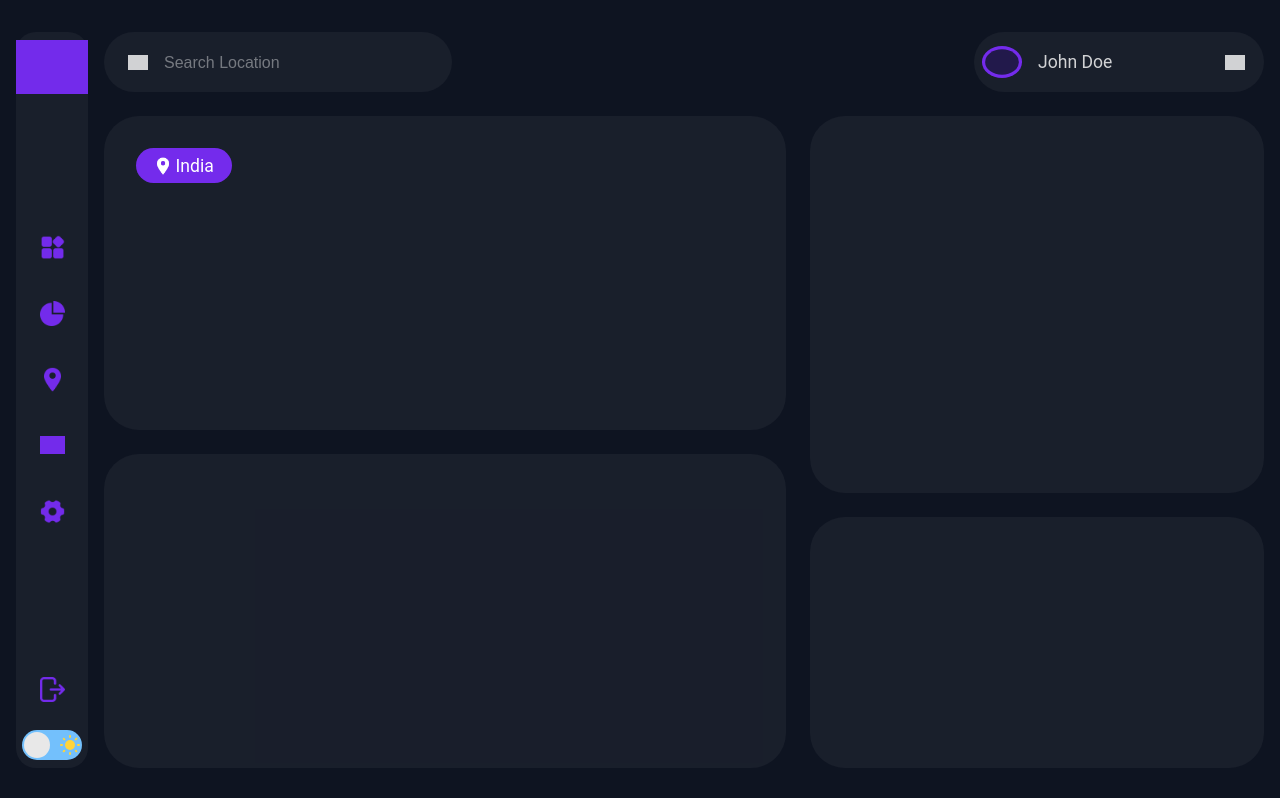
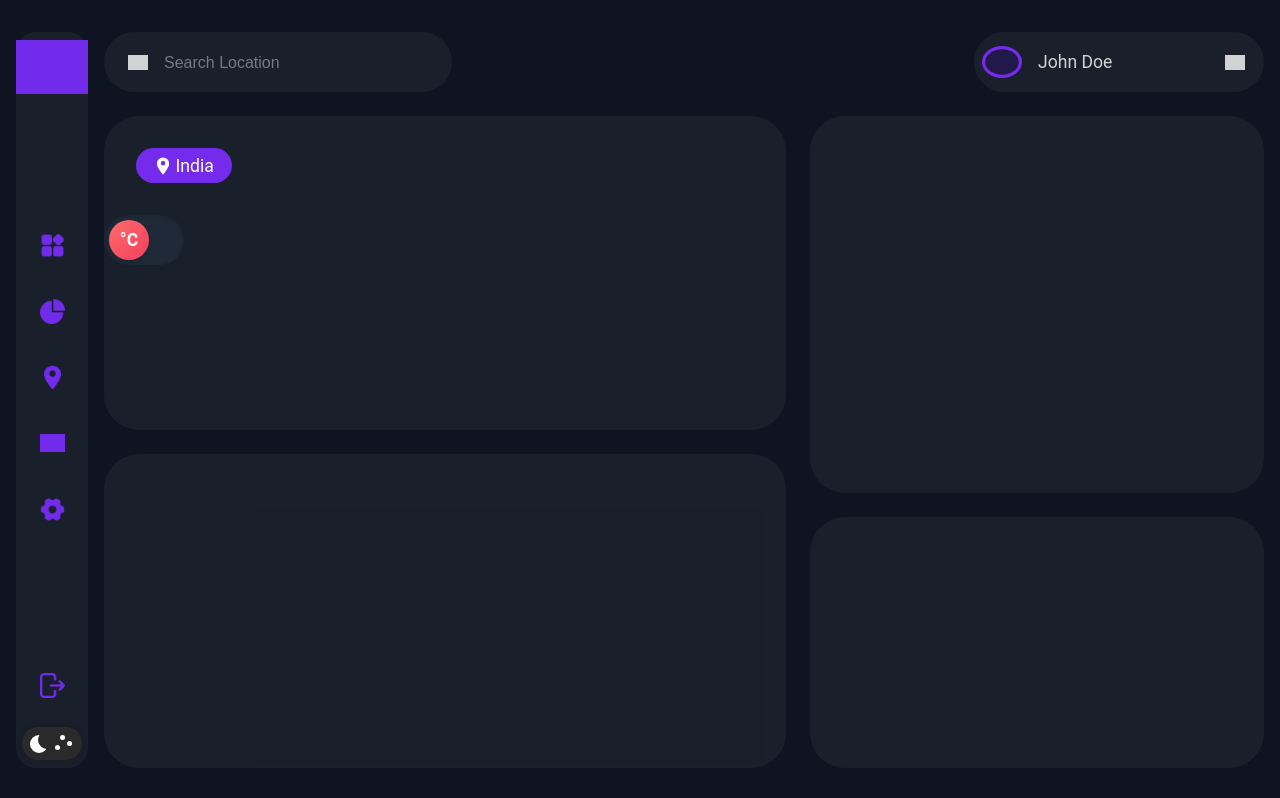
Before and after one commit to SampadMondal-git/SkyCast, a React (Vite) app: page / in a window 1280 px wide. Built offline with nearby package versions, Linux system fonts and the light colour scheme; grey boxes are pictures that could not be loaded.

Commit message:
new JSX code implement

```diff
--- a/src/App.jsx
+++ b/src/App.jsx
@@ -9,6 +9,8 @@ import location from "./icons/map.png";
 import calender from "./icons/calender.png";
 import settings from "./icons/setting.png";
 import logout from "./icons/log-out.png";
+import Switch from "./theme";
+import Temperature from "./temp";
 function App() {
   return (
     <>
@@ -26,29 +28,7 @@ function App() {
           </div>
           <div className={myStyles.Logout}>
             <img src={logout} alt="logout" />
-            {/* <div className={myStyles.toggleContainer}>
-              <label className={myStyles.toggleSwitch}>
-                <input type="checkbox" id="toggleInput" />
-                <span className={myStyles.toggleSlider}></span>
-              </label>
-            </div> */}
-            <label className={myStyles.Switch}>
-              <span className={myStyles.Sun}>
-                <svg xmlns="http://www.w3.org/2000/svg" viewBox="0 0 24 24">
-                  <g fill="#ffd43b">
-                    <circle r="5" cy="12" cx="12"></circle>
-                    <path d="m21 13h-1a1 1 0 0 1 0-2h1a1 1 0 0 1 0 2zm-17 0h-1a1 1 0 0 1 0-2h1a1 1 0 0 1 0 2zm13.66-5.66a1 1 0 0 1 -.66-.29 1 1 0 0 1 0-1.41l.71-.71a1 1 0 1 1 1.41 1.41l-.71.71a1 1 0 0 1 -.75.29zm-12.02 12.02a1 1 0 0 1 -.71-.29 1 1 0 0 1 0-1.41l.71-.66a1 1 0 0 1 1.41 1.41l-.71.71a1 1 0 0 1 -.7.24zm6.36-14.36a1 1 0 0 1 -1-1v-1a1 1 0 0 1 2 0v1a1 1 0 0 1 -1 1zm0 17a1 1 0 0 1 -1-1v-1a1 1 0 0 1 2 0v1a1 1 0 0 1 -1 1zm-5.66-14.66a1 1 0 0 1 -.7-.29l-.71-.71a1 1 0 0 1 1.41-1.41l.71.71a1 1 0 0 1 0 1.41 1 1 0 0 1 -.71.29zm12.02 12.02a1 1 0 0 1 -.7-.29l-.66-.71a1 1 0 0 1 1.36-1.36l.71.71a1 1 0 0 1 0 1.41 1 1 0 0 1 -.71.24z"></path>
-                  </g>
-                </svg>
-              </span>
-              <span className={myStyles.Moon}>
-                <svg xmlns="http://www.w3.org/2000/svg" viewBox="0 0 384 512">
-                  <path d="m223.5 32c-123.5 0-223.5 100.3-223.5 224s100 224 223.5 224c60.6 0 115.5-24.2 155.8-63.4 5-4.9 6.3-12.5 3.1-18.7s-10.1-9.7-17-8.5c-9.8 1.7-19.8 2.6-30.1 2.6-96.9 0-175.5-78.8-175.5-176 0-65.8 36-123.1 89.3-153.3 6.1-3.5 9.2-10.5 7.7-17.3s-7.3-11.9-14.3-12.5c-6.3-.5-12.6-.8-19-.8z"></path>
-                </svg>
-              </span>
-              <input type="checkbox" className={myStyles.Input} />
-              <span className={myStyles.Slider}></span>
-            </label>
+            <Switch />
           </div>
         </div>
 
@@ -77,9 +57,12 @@ function App() {
           <div className={myStyles.Content}>
             <div className={myStyles.Weather}>
               <div className={myStyles.Temperature}>
-                <div className={myStyles.Location}>
-                  <img src={location} alt="location" />
-                  <p>India</p>
+                <div className={myStyles.TempContainer}>
+                  <div className={myStyles.Location}>
+                    <img src={location} alt="location" />
+                    <p>India</p>
+                  </div>
+                  <Temperature />
                 </div>
                 <div className={myStyles.CurrentDate}></div>
                 <div className={myStyles.CurrentTemperature}></div>
```
